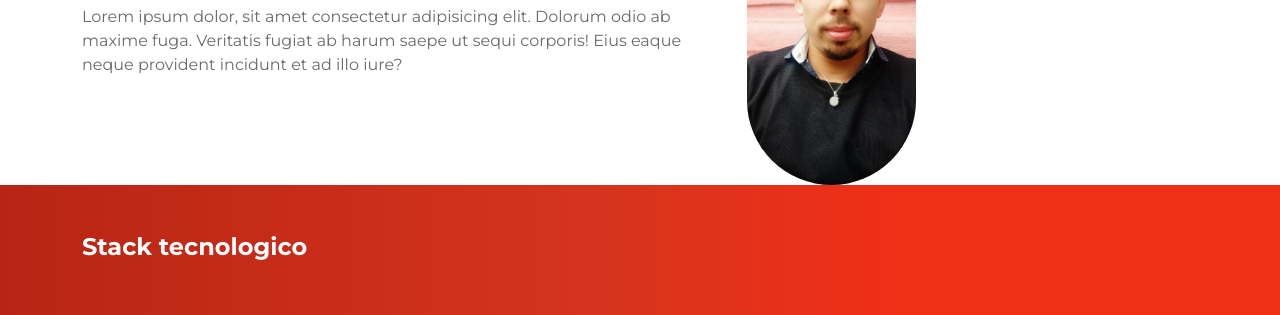
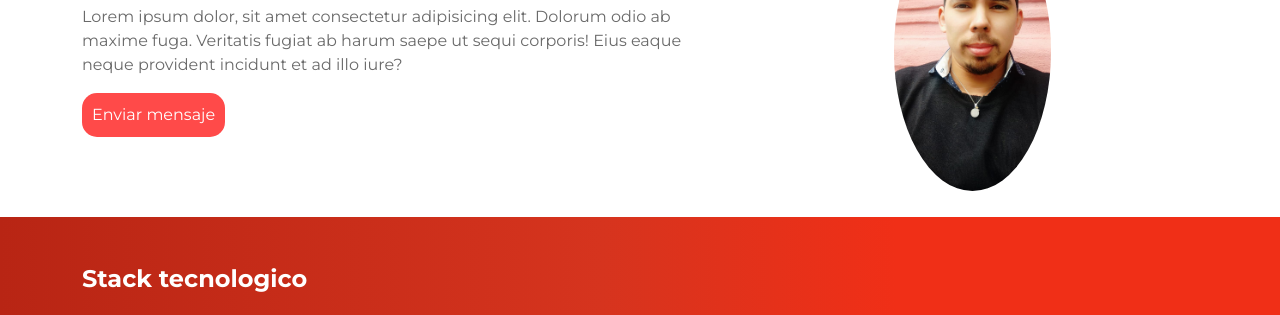
Before and after one commit to germancasas/portfolio, a plain HTML site: page sobre-mi.html in a window 1280 px wide. Shown: the part 189-504 px from the top of the page. Drawn offline with Linux system fonts and the light colour scheme.

Commit message:
Modifique foto de perfil

```diff
--- a/css/estilos.css
+++ b/css/estilos.css
@@ -186,6 +186,14 @@ p {
     height: 300px;
 }
 
+.img-circle {
+    margin: 1em auto;
+    display: block;
+    background-color: #fff;
+    padding: 10px;
+    border-radius: 50%;
+}
+
 #stack-tecnologico {
     background: linear-gradient(to right, rgba(184, 37, 20, 1) 0%, rgba(214, 52, 30, 1) 47%, rgba(240, 47, 23, 1) 70%, rgba(240, 47, 23, 1) 100%);
 
--- a/sobre-mi.html
+++ b/sobre-mi.html
@@ -50,9 +50,11 @@
                     <p>Lorem ipsum dolor, sit amet consectetur adipisicing elit. Dolorum odio ab maxime fuga. Veritatis
                         fugiat ab harum saepe ut sequi corporis! Eius eaque neque provident incidunt et ad illo iure?
                     </p>
+                    <a href="contacto.php" class="btn btn-rojo">Enviar mensaje</a>
                 </div>
                 <div class="col-12 col-sm-5">
-                    <img src="images/Imagenes/german.jpg.jpeg" alt="German Agustin Casas" class="foto-perfil">
+                    <img src="images/Imagenes/german.jpg.jpeg" alt="German Agustin Casas"
+                        class="foto-perfil img-fluid img-circle">
                 </div>
             </div>
         </section>
```
Lines whose indentation alone changed are shown as unchanged.
